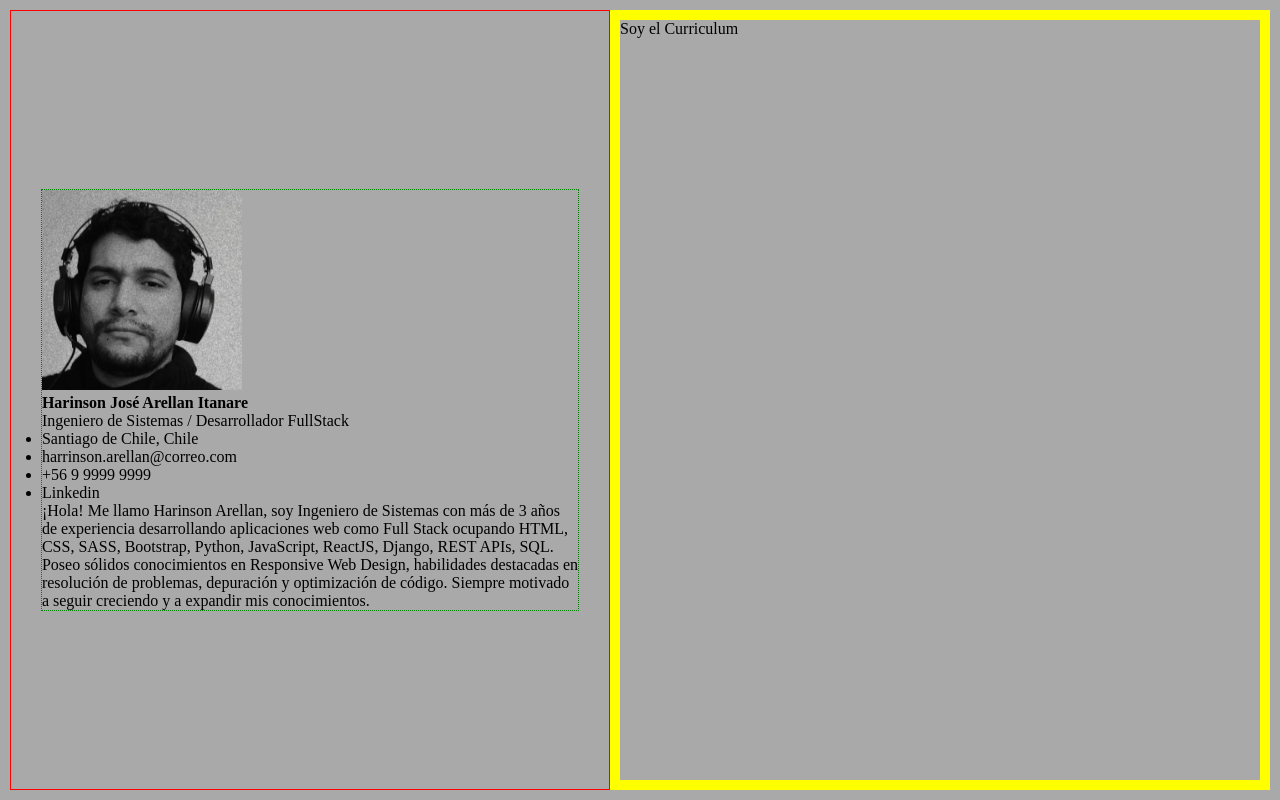
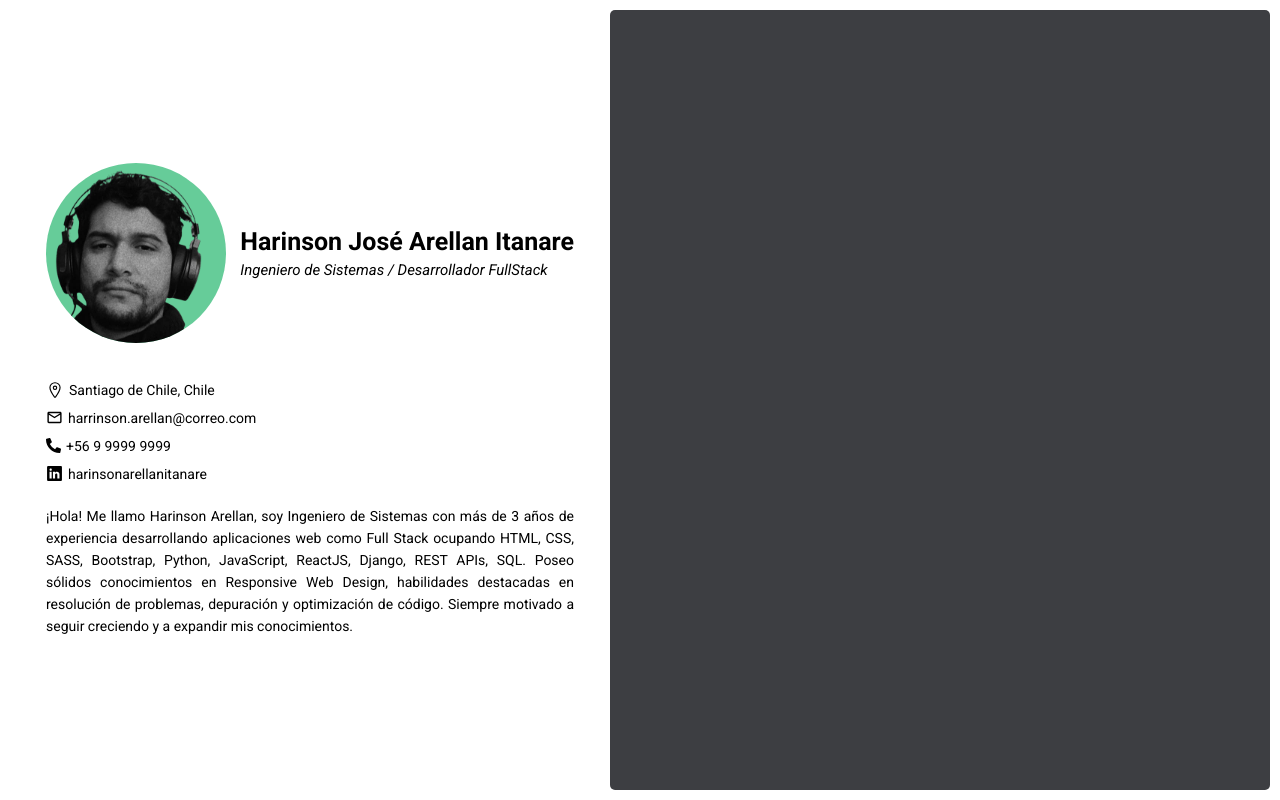
Before and after one commit to harinsonA/portafolio, a React (Create React App) app: page / in a window 1280 px wide. Built offline with nearby package versions, Linux system fonts and the light colour scheme.

Commit message:
feat: se actualizo el contenido del aside en el curriculum

```diff
--- a/package.json
+++ b/package.json
@@ -8,6 +8,7 @@
     "@testing-library/user-event": "^13.5.0",
     "react": "^18.2.0",
     "react-dom": "^18.2.0",
+    "react-icons": "^5.0.1",
     "react-scripts": "5.0.1",
     "web-vitals": "^2.1.4"
   },
--- a/src/components/Aside.jsx
+++ b/src/components/Aside.jsx
@@ -1,5 +1,8 @@
 import '../styles/Aside.css';
-import harinsonArellanFoto from '../images/foto_harinson.png'
+import harinsonArellanFoto from '../images/foto-harinson.png'
+import { MdOutlineEmail } from "react-icons/md";
+import { IoLocationOutline, IoLogoLinkedin } from "react-icons/io5";
+import { FaPhoneAlt } from "react-icons/fa";
 
 
 const Aside = () => (
@@ -7,7 +10,7 @@ const Aside = () => (
     <section className='card'>
       <div className='header'>
         <div className='image'>
-          <img width="200" src={harinsonArellanFoto} alt="Foto de Harinson" />
+          <img src={harinsonArellanFoto} alt="Foto de Harinson" />
         </div>
         <div className='title'>
           <h1>Harinson José Arellan Itanare</h1>
@@ -17,10 +20,22 @@ const Aside = () => (
       <div className='body'>
         <div className='contact-info'>
           <ul>
-            <li>Santiago de Chile, Chile</li>
-            <li>harrinson.arellan@correo.com</li>
-            <li>+56 9 9999 9999</li>
-            <li>Linkedin</li>
+            <li>
+              <IoLocationOutline  size='1.8rem' />
+              <span>Santiago de Chile, Chile</span>
+            </li>
+            <li>
+              <MdOutlineEmail size='1.7rem' />
+              <span>harrinson.arellan@correo.com</span>
+            </li>
+            <li>
+              <FaPhoneAlt size='1.5rem' />
+              <span>+56 9 9999 9999</span>
+            </li>
+            <li>
+              <IoLogoLinkedin size='1.7rem' />
+              <span>harinsonarellanitanare</span>
+            </li>
           </ul>
         </div>
         <div className='resumen'>
--- a/src/components/Curriculum.jsx
+++ b/src/components/Curriculum.jsx
@@ -8,7 +8,6 @@ class Curriculum extends React.Component {
   render() {
     return (
       <section className="curriculum-container">
-        <span>Soy el Curriculum</span>
       </section>
     );
   }
--- a/src/styles/App.css
+++ b/src/styles/App.css
@@ -7,5 +7,5 @@
   justify-content: center;
 
   padding: 10px;
-  background-color: darkgray;
+  background-color: #FFF;
 }
--- a/src/styles/Aside.css
+++ b/src/styles/Aside.css
@@ -5,11 +5,76 @@
   display: flex;
   justify-content: center;
   align-items: center;
-  border: 1px solid red;
 }
 
 .curriculum-aside .card {
-  border: 1px dotted green;
   width: calc(100% - 10%);
   min-width: 250px;
+  padding: 6px;
+  border-radius: 15px;
 }
+
+.curriculum-aside .card .header {
+  width: 100%;
+  display: flex;
+  flex-direction: row;
+  justify-content: space-between;
+  align-items: center;
+  gap: 12px;
+  margin-bottom: 35px;
+}
+
+.curriculum-aside .card .header .image {
+  display: flex;
+  justify-content: center;
+  align-items: center;
+  background-color: #66cc99;
+  border-radius: 50%;
+}
+
+.curriculum-aside .card .header .image img {
+  border-radius: 50%;
+  max-width: 180px;
+}
+
+.curriculum-aside .card .header .title h1 {
+  font-size: 2.5em;
+  font-weight: 600;
+  margin-bottom: 5px;
+}
+
+.curriculum-aside .card .header .title p {
+  font-size: 1.5em;
+  font-style: italic;
+}
+
+.curriculum-aside .card .body {
+  width: 100%;
+  font-weight: 400;
+  font-size: 1.4em;
+  line-height: 22px;
+}
+
+.curriculum-aside .card .body .contact-info {
+  margin-bottom: 20px;
+}
+
+.curriculum-aside .card .body .contact-info ul {
+  width: 100%;
+}
+
+.curriculum-aside .card .body .contact-info ul li {
+  margin: 5px 0px;
+
+  display: flex;
+  align-items: center;
+}
+
+.curriculum-aside .card .body .contact-info ul li span {
+  padding-top: 1px;
+  margin-left: 5px;
+}
+
+.curriculum-aside .card .body .resumen p {
+  text-align: justify;
+}
--- a/src/styles/Curriculum.css
+++ b/src/styles/Curriculum.css
@@ -1,4 +1,5 @@
 .curriculum-container {
   width: 100%;
-  border: 10px solid yellow;
+  background-color: #3d3e42;
+  border-radius: 5px;
 }
--- a/src/styles/index.css
+++ b/src/styles/index.css
@@ -1,7 +1,13 @@
+@import url('https://fonts.googleapis.com/css2?family=Roboto:ital,wght@0,100;0,300;0,400;0,500;0,700;0,900;1,100;1,300;1,400;1,500;1,700;1,900&display=swap');
+
 *, *::after, *::before {
   margin: 0;
   padding: 0;
   box-sizing: border-box;
+}
+
+html {
+  font-size: 62.5%;
 }
 
 html, body {
@@ -9,5 +15,10 @@ html, body {
 }
 
 body {
+  font-family: "Roboto", sans-serif;
   background-color: blue;
 }
+
+li {
+  list-style: none;
+}
```
Also changed, not shown: public/manifest.json, src/images/foto-harinson.png (added), 1 other file (tests, documents, lock files or other folders).
